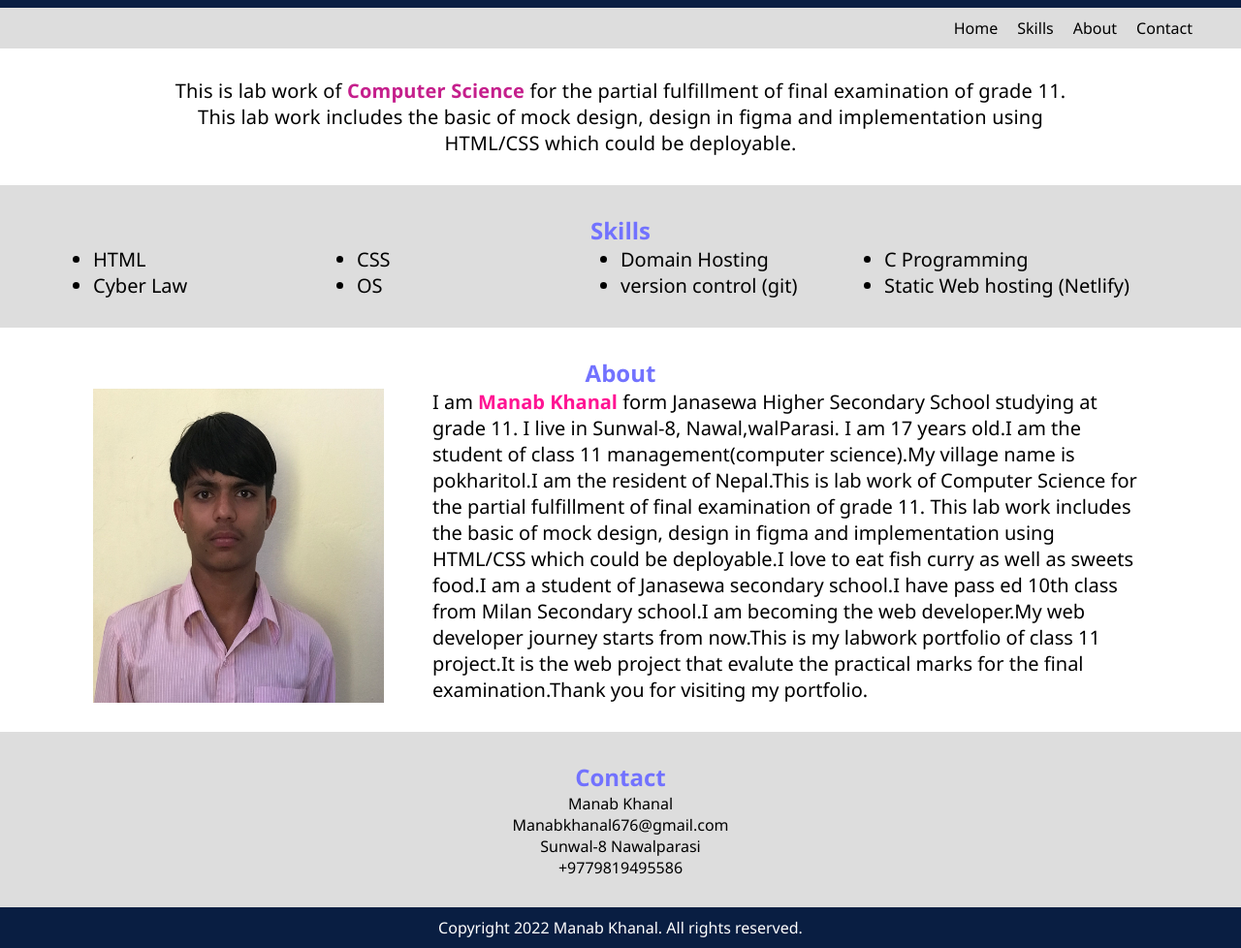
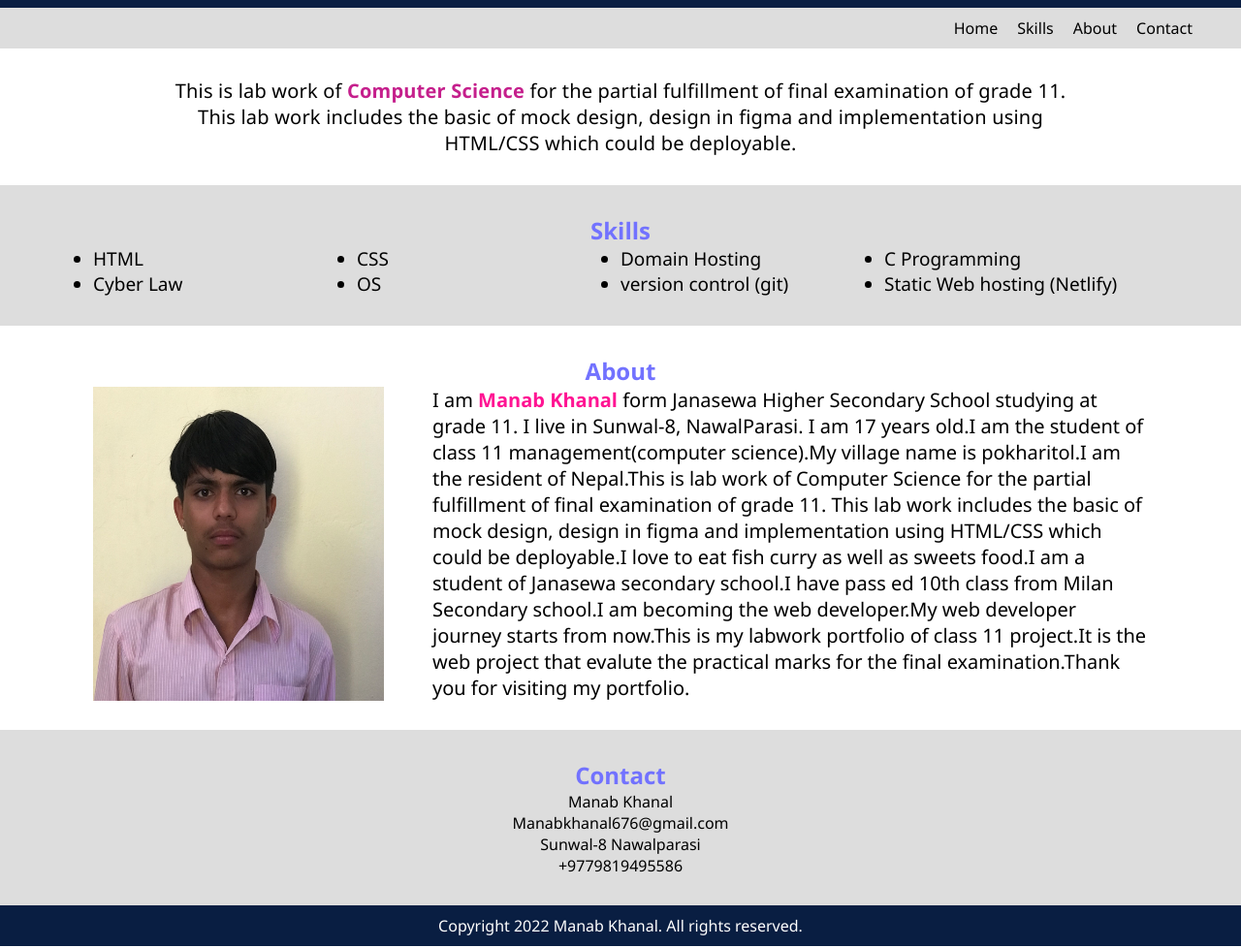
Before and after one commit to Manabbanam23/manabproject, a plain HTML site: page index.html in a window 1280 px wide. Shown: the part 107-1085 px from the top of the page at 97% size. Drawn offline with Linux system fonts and the light colour scheme.

Commit message:
home updated

```diff
--- a/css/styles.css
+++ b/css/styles.css
@@ -80,7 +80,7 @@ section{
 
  #skills .section-details ul li{
  	width: 25%;
- 	font-size: 20px;
+ 	font-size: 19px;
  }
 
  #skills {
@@ -91,7 +91,7 @@ section{
  #skills .section-details{
  	width: 85%;
  	margin: 0px auto;
- 	font-size: 20px;
+ 	font-size: 19px;
  }
 
  #about .section-details{
--- a/index.html
+++ b/index.html
@@ -58,7 +58,7 @@
          <div class="section-details">
             <img width="300px" height"150px" src="images/manab.jpg">
             <div class="about-content"></div>
-            <span> I am <strong style="color: deeppink;">Manab Khanal</strong> form Janasewa Higher Secondary School studying at grade 11. I live in Sunwal-8, Nawal,walParasi. I am 17 years old.I am the student of class 11 management(computer science).My village name is pokharitol.I am the resident of Nepal.This is lab work of Computer Science for the partial fulfillment of final examination of grade 11. This lab work includes the basic of mock design, design in figma and implementation using HTML/CSS which could be deployable.I love to eat fish curry as well as sweets food.I am a student of Janasewa secondary school.I have pass ed 10th class from Milan Secondary school.I am becoming the web developer.My web developer journey starts from now.This is my labwork portfolio of class 11 project.It is the web project that evalute the practical marks for the final examination.Thank you for visiting my portfolio.
+            <span> I am <strong style="color: deeppink;">Manab Khanal</strong> form Janasewa Higher Secondary School studying at grade 11. I live in Sunwal-8, NawalParasi. I am 17 years old.I am the student of class 11 management(computer science).My village name is pokharitol.I am the resident of Nepal.This is lab work of Computer Science for the partial fulfillment of final examination of grade 11. This lab work includes the basic of mock design, design in figma and implementation using HTML/CSS which could be deployable.I love to eat fish curry as well as sweets food.I am a student of Janasewa secondary school.I have pass ed 10th class from Milan Secondary school.I am becoming the web developer.My web developer journey starts from now.This is my labwork portfolio of class 11 project.It is the web project that evalute the practical marks for the final examination.Thank you for visiting my portfolio.
          </div>
       </section>
 
```
